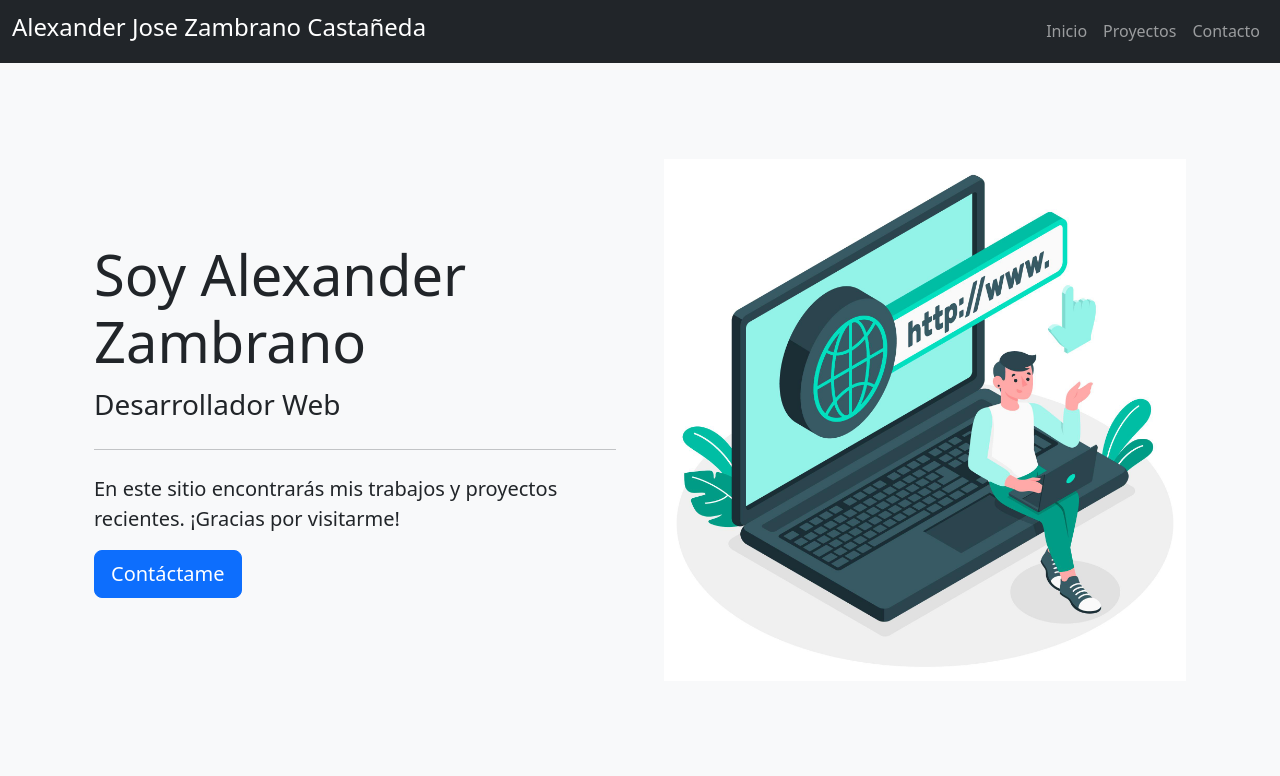
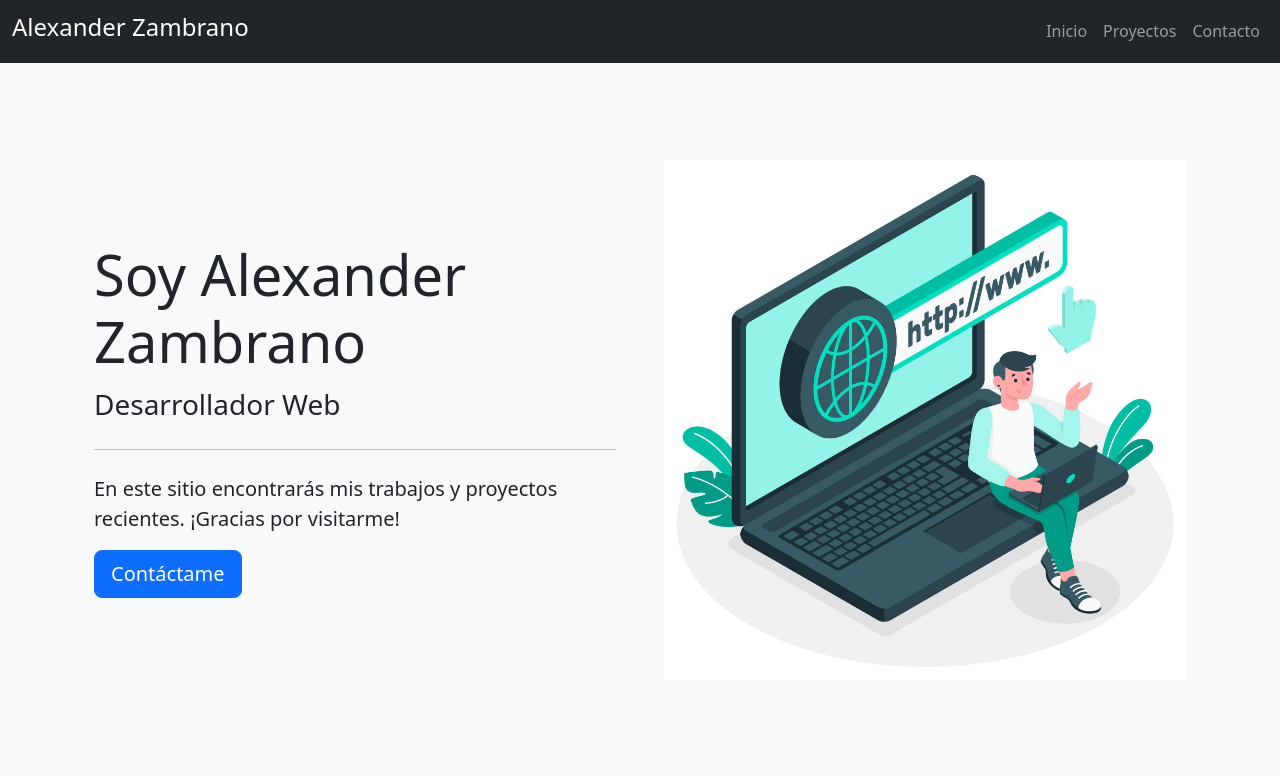
Before and after one commit to alexzam3007/Curso_Git_Github, a Flask app: page / in a window 1280 px wide. Shown: the top 776 px of the page. Run offline with Flask 3, Linux system fonts and the light colour scheme; some libraries are stand-ins or nearby versions.

Commit message:
modificando el nombre en el navbar

```diff
--- a/templates/nav.html
+++ b/templates/nav.html
@@ -1,7 +1,7 @@
 <nav class="navbar navbar-expand-lg navbar-dark bg-dark">
     <div class="container-fluid">
         <div class="d-flex navbar-brand">
-            <h1 class="fs-4">Alexander Jose Zambrano Castañeda</h1>
+            <h1 class="fs-4">Alexander Zambrano</h1>
         </div>
 
         <button class="navbar-toggler" type="button" data-bs-toggle="collapse" data-bs-target="#navbarNav"
```
